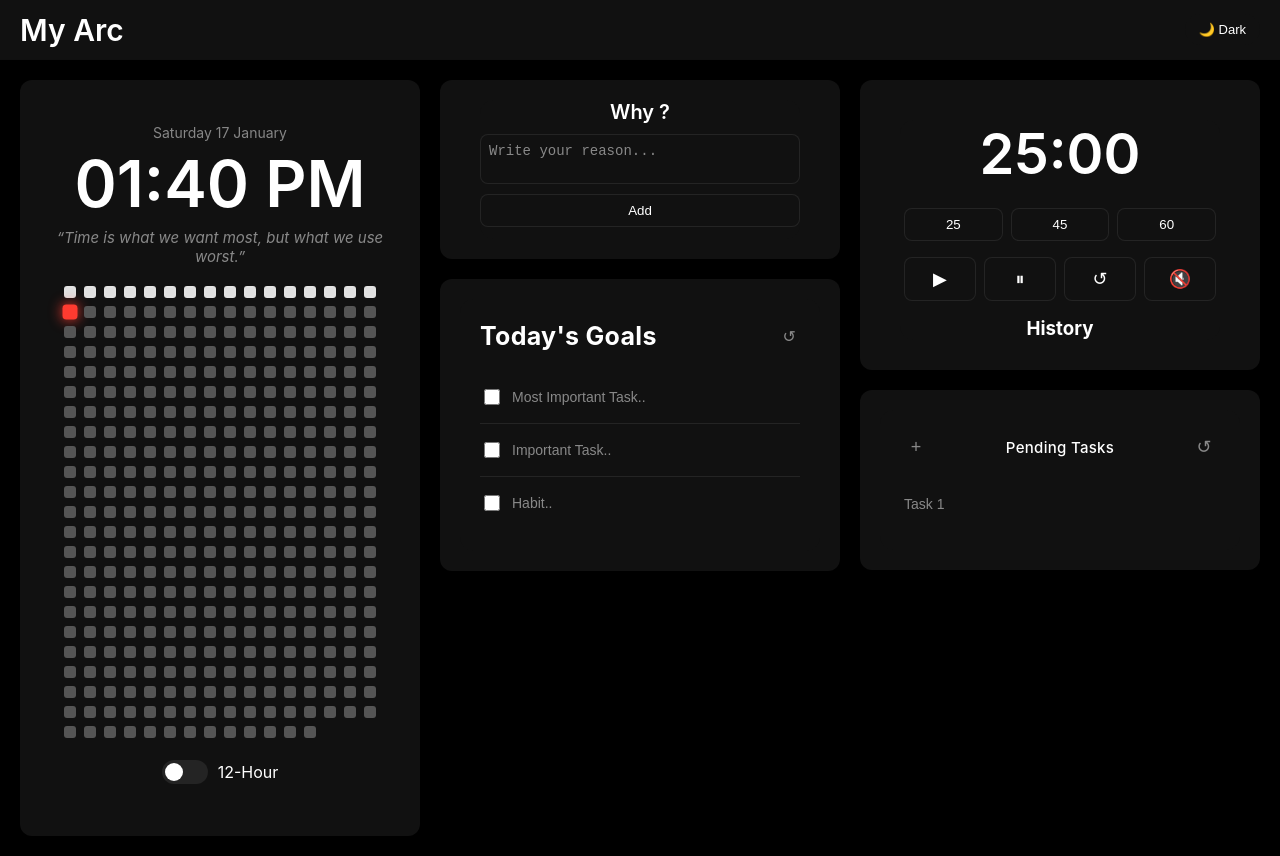
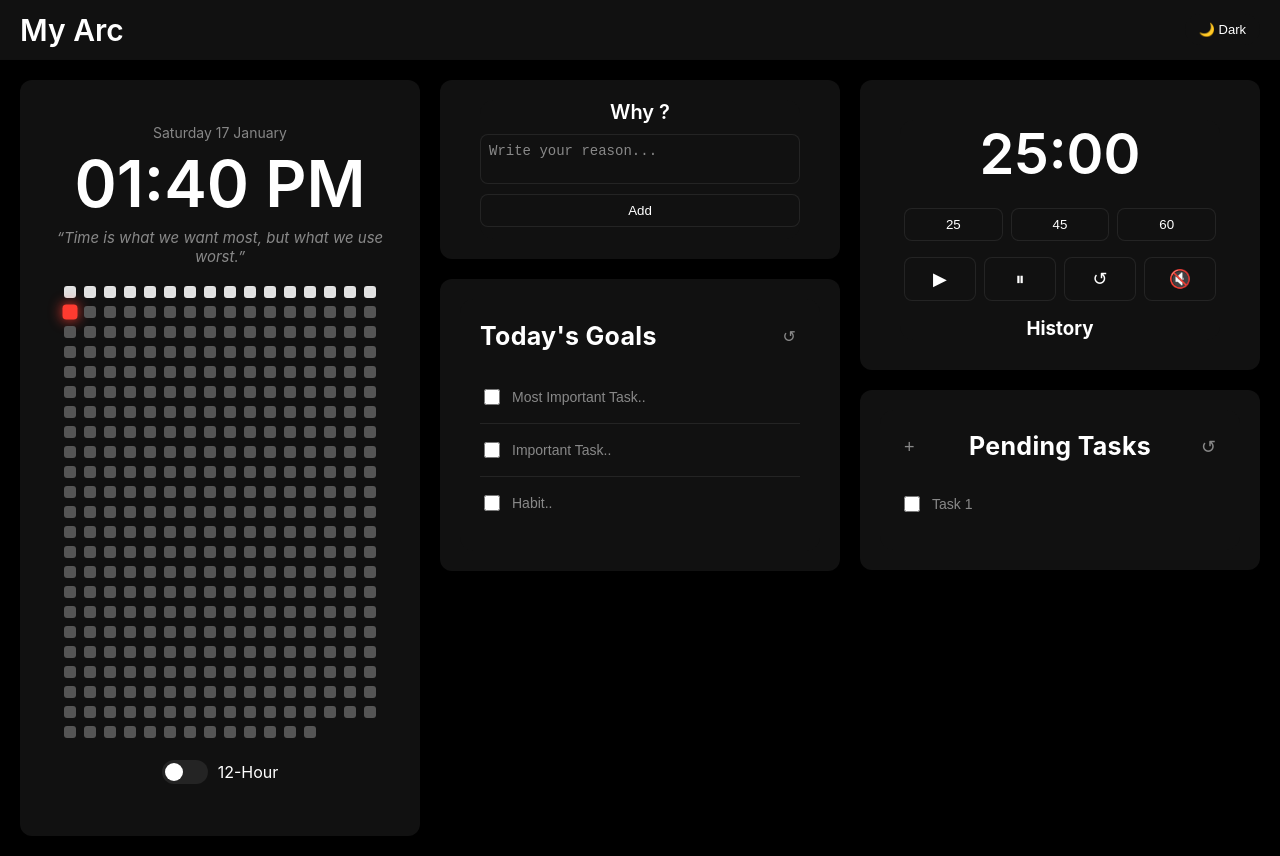
Before and after one commit to Arjunx29/365-days-wallpaper, a React (Vite) app: page / in a window 1280 px wide. Both pictures are taken after a click on the button "Add task". Built offline with nearby package versions, Linux system fonts and the light colour scheme.

Commit message:
add pending task

```diff
--- a/src/component/Dashboard.css
+++ b/src/component/Dashboard.css
@@ -602,25 +602,49 @@
 }
 
 /* ===============================
+   PENDING TASKS PANEL
+================================ */
+
+.pending-container {
+  max-width: 420px;
+  margin: 0 auto;
+  padding: 22px 20px;
+  border-radius: 14px;
+  background: var(--bg-panel);
+  color: var(--text-main);
+  transition: background 0.25s ease, color 0.25s ease;
+}
+
+/* ===============================
    HEADER (ADD + TITLE + RESET)
 ================================ */
 
 .pending-header {
-  display: grid;
-  grid-template-columns: 32px 1fr 32px;
+  position: relative;
+  display: flex;
   align-items: center;
+  justify-content: space-between;
   margin-bottom: 18px;
 }
 
-.pending-header h2 {
-  text-align: center;
-  font-size: 15px;
-  font-weight: 500;
+/* CENTER HEADING */
+.pending-heading {
+  position: absolute;
+  left: 50%;
+  transform: translateX(-50%);
+ font-size: 25px;
+  font-weight: 700;
+  letter-spacing: 0.3px;
   margin: 0;
-  letter-spacing: 0.3px;
+  line-height: 1.1;
+  white-space: nowrap;
+  color: var(--text-main);
 }
 
-/* icons */
+/* ===============================
+   ICON BUTTONS
+================================ */
+
 .pending-icon {
   background: transparent;
   border: none;
@@ -636,16 +660,23 @@
   transform: scale(1.1);
 }
 
+.pending-icon:active {
+  transform: scale(0.95);
+}
+
 .pending-icon:disabled {
   opacity: 0.3;
   cursor: not-allowed;
 }
 
 /* ===============================
-   TASK LIST
+   TASK ROW
 ================================ */
 
 .pending-item {
+  display: flex;
+  align-items: center;
+  gap: 12px;
   padding: 10px 4px;
 }
 
@@ -653,8 +684,20 @@
   border-bottom: 1px solid var(--border-soft);
 }
 
+/* checkbox */
+.pending-item input[type="checkbox"] {
+  width: 16px;
+  height: 16px;
+  cursor: pointer;
+  accent-color: var(--accent);
+}
+
+/* ===============================
+   INPUT
+================================ */
+
 .pending-input {
-  width: 100%;
+  flex: 1;
   font-size: 14px;
   border: none;
   outline: none;
@@ -667,7 +710,17 @@
   color: var(--text-muted);
 }
 
-/* empty state */
+/* completed task */
+.pending-input.done {
+  text-decoration: line-through;
+  color: var(--text-muted);
+  opacity: 0.6;
+}
+
+/* ===============================
+   EMPTY STATE
+================================ */
+
 .pending-empty {
   text-align: center;
   font-size: 13px;
--- a/src/component/PendingTasks.jsx
+++ b/src/component/PendingTasks.jsx
@@ -5,7 +5,9 @@ const MAX_TASKS = 5;
 
 const PendingTasks = () => {
   const [tasks, setTasks] = useState(() => {
-    return JSON.parse(localStorage.getItem("pending-tasks")) || [];
+    return (
+      JSON.parse(localStorage.getItem("pending-tasks")) || []
+    );
   });
 
   const saveTasks = (newTasks) => {
@@ -15,12 +17,12 @@ const PendingTasks = () => {
 
   const addTask = () => {
     if (tasks.length >= MAX_TASKS) return;
-    saveTasks([...tasks, ""]);
+    saveTasks([...tasks, { text: "", done: false }]);
   };
 
-  const updateTask = (index, value) => {
+  const updateTask = (index, field, value) => {
     const newTasks = [...tasks];
-    newTasks[index] = value;
+    newTasks[index] = { ...newTasks[index], [field]: value };
     saveTasks(newTasks);
   };
 
@@ -41,7 +43,7 @@ const PendingTasks = () => {
           +
         </button>
 
-        <h2>Pending Tasks</h2>
+        <h2 className="pending-heading">Pending Tasks</h2>
 
         <button
           className="pending-icon"
@@ -55,10 +57,20 @@ const PendingTasks = () => {
       {tasks.map((task, index) => (
         <div className="pending-item" key={index}>
           <input
-            className="pending-input"
+            type="checkbox"
+            checked={task.done}
+            onChange={() =>
+              updateTask(index, "done", !task.done)
+            }
+          />
+
+          <input
+            className={`pending-input ${task.done ? "done" : ""}`}
             placeholder={`Task ${index + 1}`}
-            value={task}
-            onChange={(e) => updateTask(index, e.target.value)}
+            value={task.text}
+            onChange={(e) =>
+              updateTask(index, "text", e.target.value)
+            }
           />
         </div>
       ))}
```
